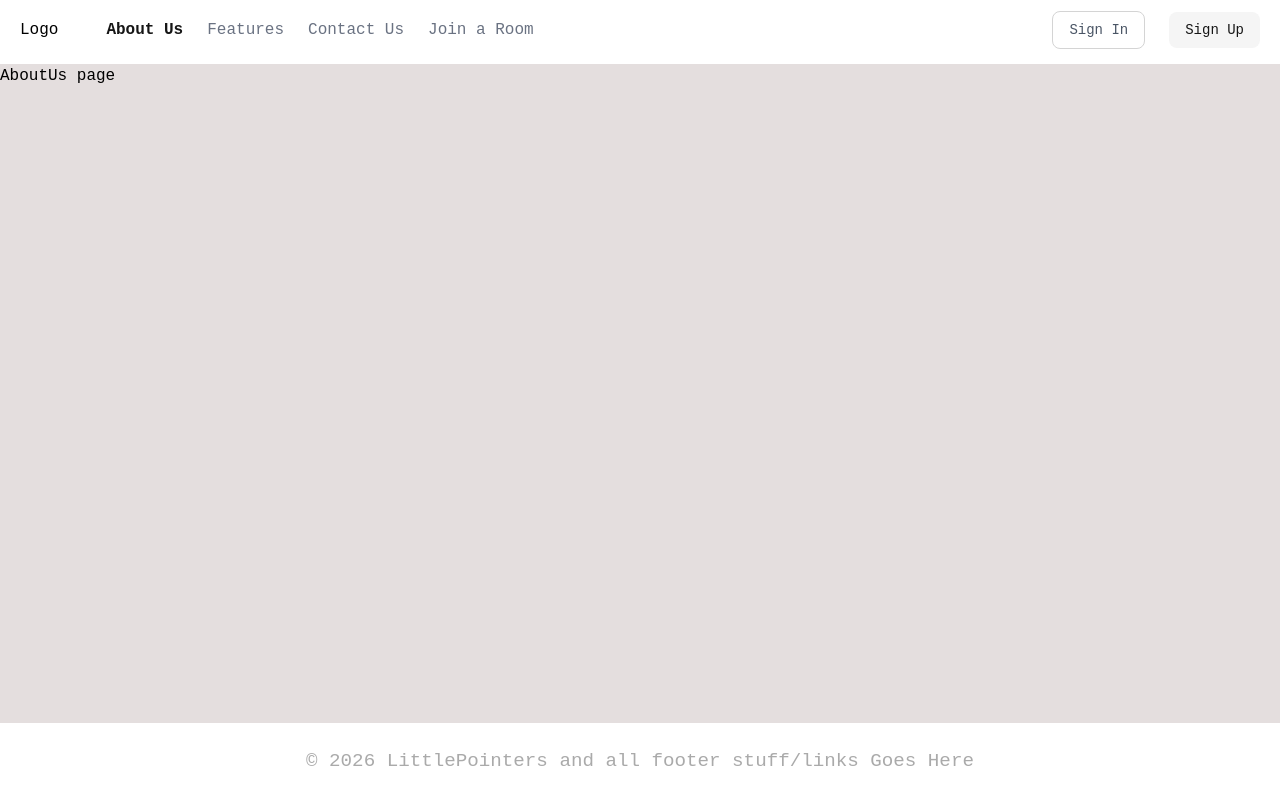
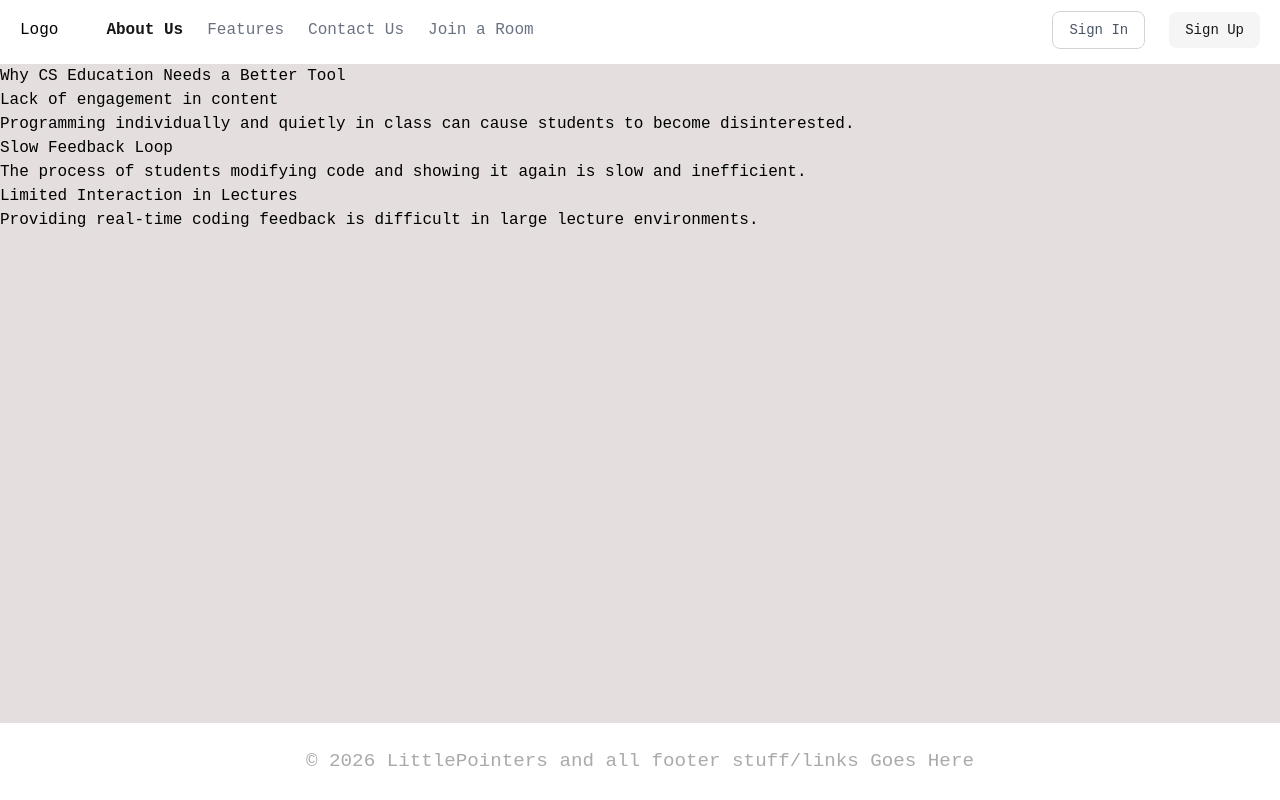
Before and after one commit to nnechi/CS-472, a React (Vite) app in the folder client/: page /about in a window 1280 px wide. Built offline with nearby package versions, Linux system fonts and the light colour scheme; no server answers; a web font is replaced by a local one.

Commit message:
Add basic About Us page structure

```diff
--- a/client/src/pages/AboutUs.tsx
+++ b/client/src/pages/AboutUs.tsx
@@ -1,6 +1,33 @@
+export default function AboutUs() {
+    return (
+        <section>
+            <h1>Why CS Education Needs a Better Tool</h1>
 
-export default function AboutUs() {
-    return(
-        <h1>AboutUs page</h1>
-    )
+            <div>
+                <article>
+                    <h2>Lack of engagement in content</h2>
+                    <p>
+                        Programming individually and quietly in class can
+                        cause students to become disinterested.
+                    </p>
+                </article>
+
+                <article>
+                    <h2>Slow Feedback Loop</h2>
+                    <p>
+                        The process of students modifying code and showing
+                        it again is slow and inefficient.
+                    </p>
+                </article>
+
+                <article>
+                    <h2>Limited Interaction in Lectures</h2>
+                    <p>
+                        Providing real-time coding feedback is difficult
+                        in large lecture environments.
+                    </p>
+                </article>
+            </div>
+        </section>
+    );
 }
```
